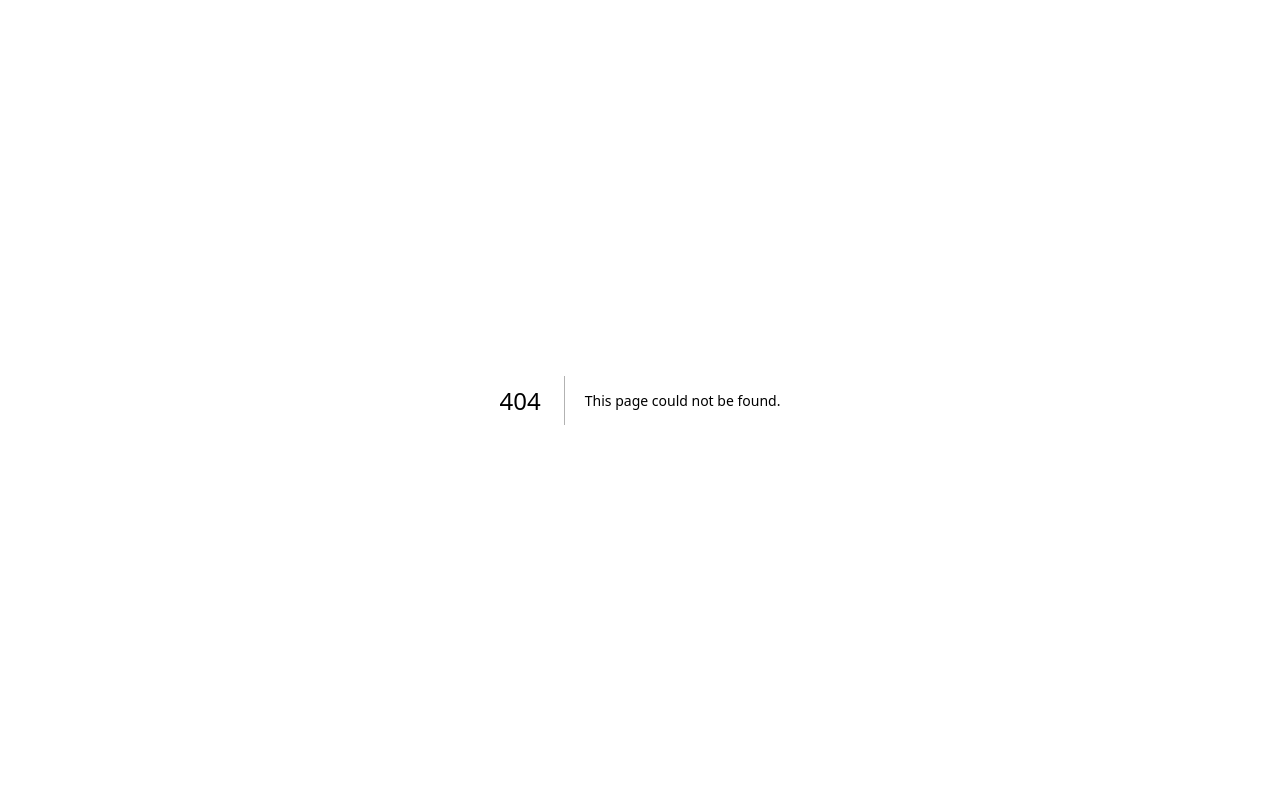
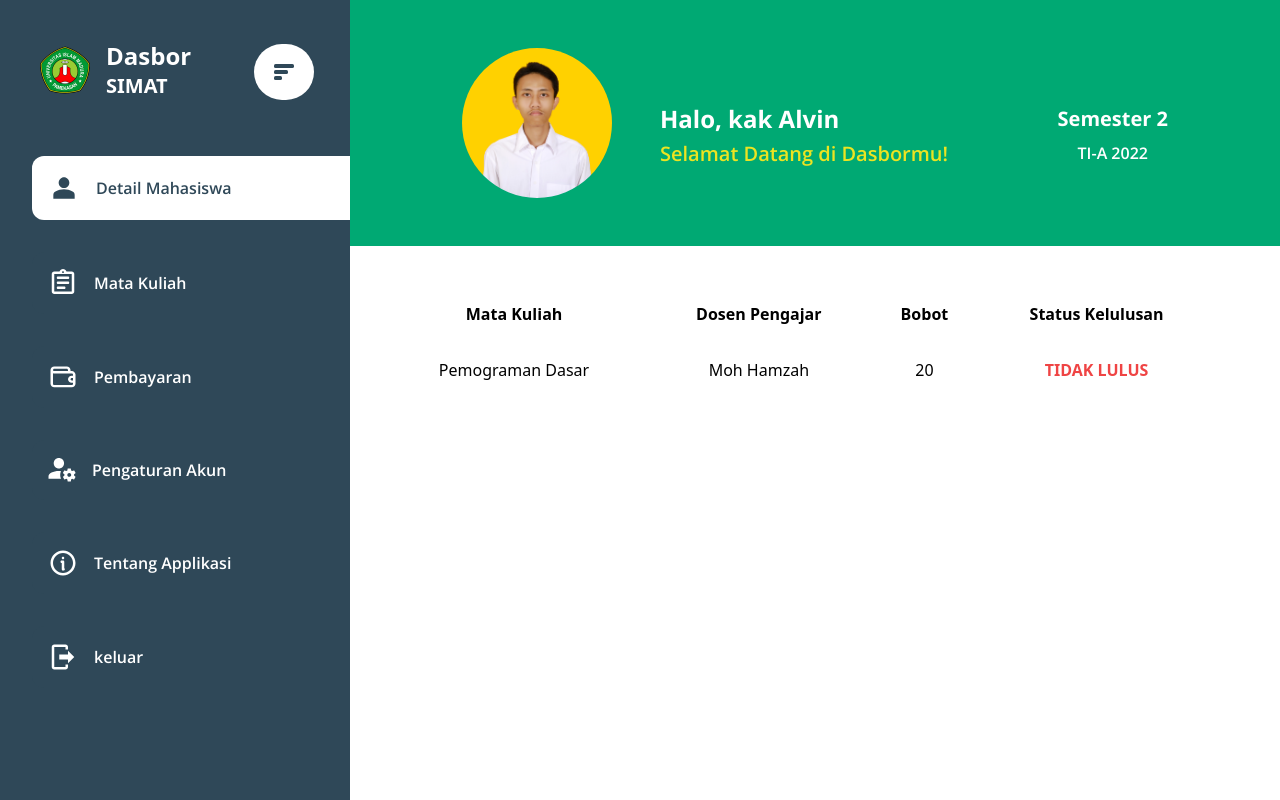
Before and after one commit to AlvinSetyaPranata/Simat-UIM, a Next.js app in the folder frontend/: page /details in a window 1280 px wide. Before the commit this address had no page. Built offline with nearby package versions, Linux system fonts and the light colour scheme.

Commit message:
redirection problem

```diff
--- a/frontend/src/layouts/Home.tsx
+++ b/frontend/src/layouts/Home.tsx
@@ -1,13 +1,25 @@
+import Sidebar from "@/components/Sidebar"
+import Head from "next/head"
 import Image from "next/image"
-import { useState } from "react"
+import { PropsWithChildren } from "react"
 
 
-export default function Home() {
-
-    // in producion is replaced by useReducer
-    const [revealed, setRevealed] = useState(false)
+export default function Home({ children }: PropsWithChildren) {
 
     return (
+        <>
+            <Head>
+                <title>Dashboard - Preview</title>
+                <meta name="description" content="Simat UIM Preview" />
+                <meta charSet="utf-8" />
+                <meta name="author" content="Alvin Setya Pranata" />
+                <meta name="keywords" content="simat, uim" />
+            </Head>
+
+            <main className='w-full max-h-screen flex'>
+
+                <Sidebar />
+
                 <div className="w-full max-h-screen overflow-y-auto">
                     <div className="min-w-full bg-base grid md:flex place-items-center text-white py-6 md:py-12 px-28 md:gap-12 md:items-center">
                         <div className="w-[150px] h-[150px] md:flex-shrink-0 rounded-full overflow-hidden">
@@ -24,107 +36,9 @@ export default function Home() {
                             </div>
                         </div>
                     </div>
-            <div className="py-6 px-4 max-h-screen">
-                <table className="min-w-full border-separate border-spacing-8">
-                    <thead className="hidden md:table-header-group">
-                        <tr className="flex py-4 px-6 justify-between min-w-ful rounded-3xl md:rounded-none md:table-row md:p-0">
-                            <th >Mata Kuliah</th>
-                            <th>Dosen Pengajar</th>
-                            <th>Bobot</th>
-                            <th>Status Kelulusan</th>
-                        </tr>
-                    </thead>
-                    <tbody className="min-w-full flex flex-col gap-6 md:table-row-group">
-                        <tr className="flex py-4 px-6 justify-between min-w-full bg-slate-300 md:bg-white rounded-3xl md:rounded-none md:table-row">
-                            <td className="text-center">Pemograman Dasar</td>
-                            <td className="hidden md:table-cell text-center">Moh Hamzah</td>
-                            <td className="hidden md:table-cell text-center">20</td>
-                            <td className="hidden md:table-cell text-center font-bold text-red-500">TIDAK LULUS</td>
-                            <td>
-                                <button className="md:hidden" onClick={() => setRevealed(!revealed)}>{revealed ? 'Hide' : 'Expand'}</button>
-                            </td>
-                        </tr>
-                        <tr className={`${revealed ? 'table-row' : 'hidden'} md:hidden`}>
-                            <td colSpan={2} className="flex px-4 py-2">
-                                <div className="grid w-full gap-4">
-                                    <div className="flex min-w-full justify-between">
-                                        <p>Nama Pengajar:</p>
-                                        <p>Moh Amin</p>
+                    {children}
                 </div>
-                                    <div className="flex min-w-full justify-between">
-                                        <p>Bobot</p>
-                                        <p>20</p>
-                                    </div>
-                                    <div className="flex min-w-full justify-between">
-                                        <p>Status Kelulusan</p>
-                                        <p className="font-bold text-red-500">TIDAK LULUS</p>
-                                    </div>
-                                </div>
-                            </td>
-                        </tr>
-
-                        {/* diff */}
-
-                        {/* <tr className="flex py-4 px-6 justify-between min-w-full bg-slate-300 md:bg-white rounded-3xl md:rounded-none md:table-row">
-                            <td className="text-center">Pemograman Dasar</td>
-                            <td className="hidden md:block text-center">Moh Hamzah</td>
-                            <td className="hidden md:block text-center">20</td>
-                            <td className="hidden md:block text-center font-bold text-red-500">TIDAK LULUS</td>
-                            <td>
-                                <button className="md:hidden" onClick={() => setRevealed(!revealed)}>{revealed ? 'Hide' : 'Expand'}</button>
-                            </td>
-                        </tr>
-                        <tr className={`${revealed ? 'table-row' : 'hidden'} md:hidden`}>
-                            <td colSpan={2} className="flex px-4 py-2">
-                                <div className="grid w-full gap-4">
-                                    <div className="flex min-w-full justify-between">
-                                        <p>Nama Pengajar:</p>
-                                        <p>Moh Amin</p>
-                                    </div>
-                                    <div className="flex min-w-full justify-between">
-                                        <p>Bobot</p>
-                                        <p>20</p>
-                                    </div>
-                                    <div className="flex min-w-full justify-between">
-                                        <p>Status Kelulusan</p>
-                                        <p className="font-bold text-red-500">TIDAK LULUS</p>
-                                    </div>
-                                </div>
-                            </td>
-                        </tr> */}
-
-                        {/* diff */}
-                        {/* <tr className="flex py-4 px-6 justify-between min-w-full bg-slate-300 md:bg-white rounded-3xl md:rounded-none md:table-row">
-                            <td className="text-center">Pemograman Dasar</td>
-                            <td className="hidden md:block text-center">Moh Hamzah</td>
-                            <td className="hidden md:block text-center">20</td>
-                            <td className="hidden md:block text-center font-bold text-red-500">TIDAK LULUS</td>
-                            <td>
-                                <button className="md:hidden" onClick={() => setRevealed(!revealed)}>{revealed ? 'Hide' : 'Expand'}</button>
-                            </td>
-                        </tr>
-                        <tr className={`${revealed ? 'table-row' : 'hidden'} md:hidden`}>
-                            <td colSpan={2} className="flex px-4 py-2">
-                                <div className="grid w-full gap-4">
-                                    <div className="flex min-w-full justify-between">
-                                        <p>Nama Pengajar:</p>
-                                        <p>Moh Amin</p>
-                                    </div>
-                                    <div className="flex min-w-full justify-between">
-                                        <p>Bobot</p>
-                                        <p>20</p>
-                                    </div>
-                                    <div className="flex min-w-full justify-between">
-                                        <p>Status Kelulusan</p>
-                                        <p className="font-bold text-red-500">TIDAK LULUS</p>
-                                    </div>
-                                </div>
-                            </td>
-                        </tr> */}
-
-                    </tbody>
-                </table>
-            </div>
-        </div>
+            </main>
+        </>
     )
 }
--- a/frontend/src/pages/_app.tsx
+++ b/frontend/src/pages/_app.tsx
@@ -1,5 +1,9 @@
 import '../styles/globals.css'
 
-export default function App({ Component, pageProps }) {
-  return <Component {...pageProps} />
+
+export default function MyApp({ Component, pageProps }) {
+  // Use the layout defined at the page level, if available
+  const getLayout = Component.getLayout || ((page) => page)
+
+  return getLayout(<Component {...pageProps} />)
 }
--- /dev/null
+++ b/frontend/src/pages/details.tsx
@@ -0,0 +1,62 @@
+import Home from "@/layouts/Home"
+import { useState } from "react"
+
+
+function Details() {
+    const [revealed, setRevealed] = useState(false)
+
+    return (
+
+        <div className="py-6 px-4 max-h-screen">
+        <table className="min-w-full border-separate border-spacing-8">
+            <thead className="hidden md:table-header-group">
+                <tr className="flex py-4 px-6 justify-between min-w-ful rounded-3xl md:rounded-none md:table-row md:p-0">
+                    <th >Mata Kuliah</th>
+                    <th>Dosen Pengajar</th>
+                    <th>Bobot</th>
+                    <th>Status Kelulusan</th>
+                </tr>
+            </thead>
+            <tbody className="min-w-full flex flex-col gap-6 md:table-row-group">
+                <tr className="flex py-4 px-6 justify-between min-w-full bg-slate-300 md:bg-white rounded-3xl md:rounded-none md:table-row">
+                    <td className="text-center">Pemograman Dasar</td>
+                    <td className="hidden md:table-cell text-center">Moh Hamzah</td>
+                    <td className="hidden md:table-cell text-center">20</td>
+                    <td className="hidden md:table-cell text-center font-bold text-red-500">TIDAK LULUS</td>
+                    <td>
+                        <button className="md:hidden" onClick={() => setRevealed(!revealed)}>{revealed ? 'Hide' : 'Expand'}</button>
+                    </td>
+                </tr>
+                <tr className={`${revealed ? 'table-row' : 'hidden'} md:hidden`}>
+                    <td colSpan={2} className="flex px-4 py-2">
+                        <div className="grid w-full gap-4">
+                            <div className="flex min-w-full justify-between">
+                                <p>Nama Pengajar:</p>
+                                <p>Moh Amin</p>
+                            </div>
+                            <div className="flex min-w-full justify-between">
+                                <p>Bobot</p>
+                                <p>20</p>
+                            </div>
+                            <div className="flex min-w-full justify-between">
+                                <p>Status Kelulusan</p>
+                                <p className="font-bold text-red-500">TIDAK LULUS</p>
+                            </div>
+                        </div>
+                    </td>
+                </tr>
+            </tbody>
+        </table>
+    </div>
+    )
+}
+
+export default Details
+
+Details.getLayout = function getLayout(page) {
+    return (
+        <Home>
+            {page}
+        </Home>
+    )
+}
--- a/frontend/src/pages/index.tsx
+++ b/frontend/src/pages/index.tsx
@@ -1,24 +1,13 @@
-import Sidebar from '@/components/Sidebar'
-// import { tokenChekcer } from '@/hooks/useAuth'
-import Head from 'next/head'
-import Home from '@/layouts/Home'
 
+export function getInitialProps({res}) {
+  res.redirect("details")
+}
 
 export default function Index() {
+
   return (
     <>
-    <Head>
-      <title>Dashboard - Preview</title>
-      <meta name="description" content="Simat UIM Preview" />
-      <meta charSet="utf-8" />
-      <meta name="author" content="Alvin Setya Pranata" />
-      <meta name="keywords" content="simat, uim" />
-    </Head>
 
-    <main className='w-full max-h-screen flex'>
-      <Sidebar />
-      <Home />
-    </main>
     </>
   )
 }
```
Also changed, not shown: 1 other file (tests, documents, lock files or other folders). Lines whose indentation alone changed are shown as unchanged.
